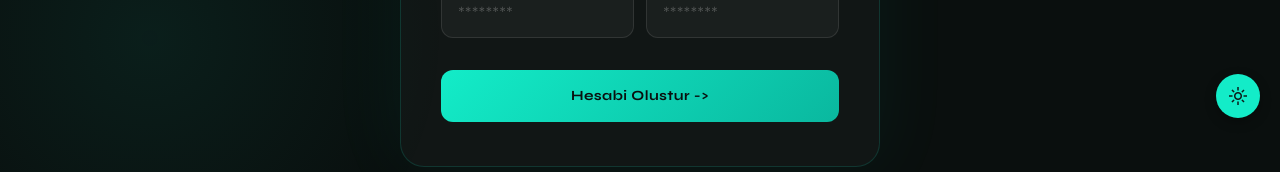
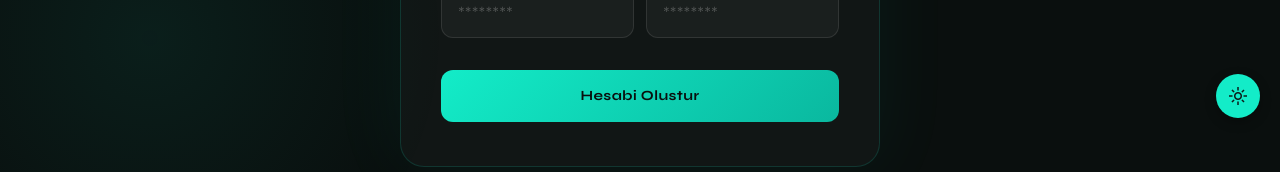
Before and after one commit to emreucbudak/TaskFlow-Landing-Page, a React (Vite) app: page /company/create in a window 1280 px wide. Shown: the part 662-834 px from the top of the page. Built offline with nearby package versions, Linux system fonts and the light colour scheme.

Commit message:
Apply latest login and company create page updates

```diff
--- a/src/pages/CompanyCreatePage.tsx
+++ b/src/pages/CompanyCreatePage.tsx
@@ -589,7 +589,7 @@ export default function CompanyCreatePage() {
                   Olusturuluyor...
                 </>
               ) : (
-                "Hesabi Olustur ->"
+                "Hesabi Olustur"
               )}
             </button>
           </form>
--- a/src/pages/LoginPage.tsx
+++ b/src/pages/LoginPage.tsx
@@ -439,7 +439,7 @@ export default function LoginPage() {
                   Giris Yapiliyor...
                 </>
               ) : (
-                "Giris Yap ->"
+                "Giris Yap "
               )}
             </button>
           </form>
```
